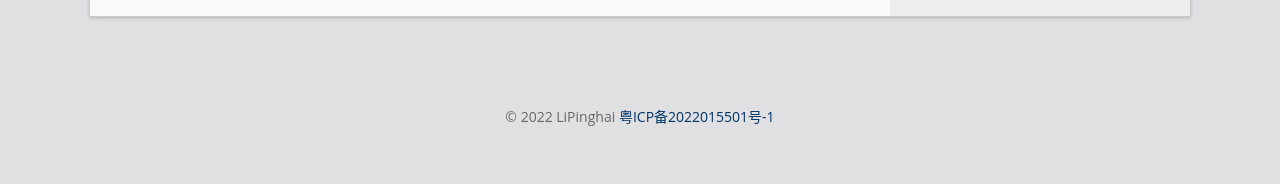
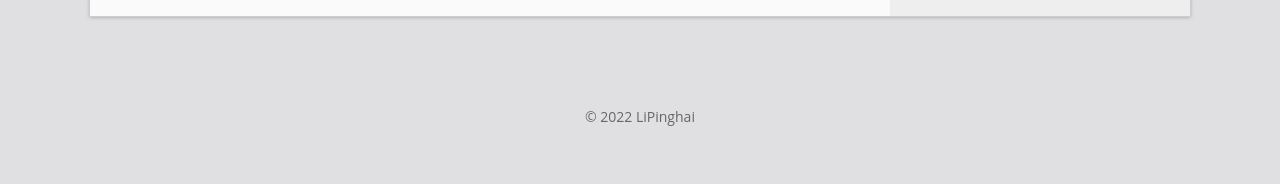
Before and after one commit to LiPinghai/lipinghai.github.io, a Jekyll site: the page built from index.html, in a window 1280 px wide. Shown: the part 1428-1612 px from the top of the page. Built offline with Jekyll 4.4.1, drawn with Linux system fonts in a browser that asks for light colours; the list of posts is cut into pages by our own code.

Commit message:
Update footer.html

```diff
--- a/_includes/footer.html
+++ b/_includes/footer.html
@@ -1,7 +1,6 @@
 <footer class="footer">
 <div class="wrapper">
 &copy; {{ site.time | date: '%Y' }} {{ site.authorEn }}
-<a href="https://beian.miit.gov.cn/" target="_blank"> 粤ICP备2022015501号-1 </a>
 </div>
 </footer>
 
```
